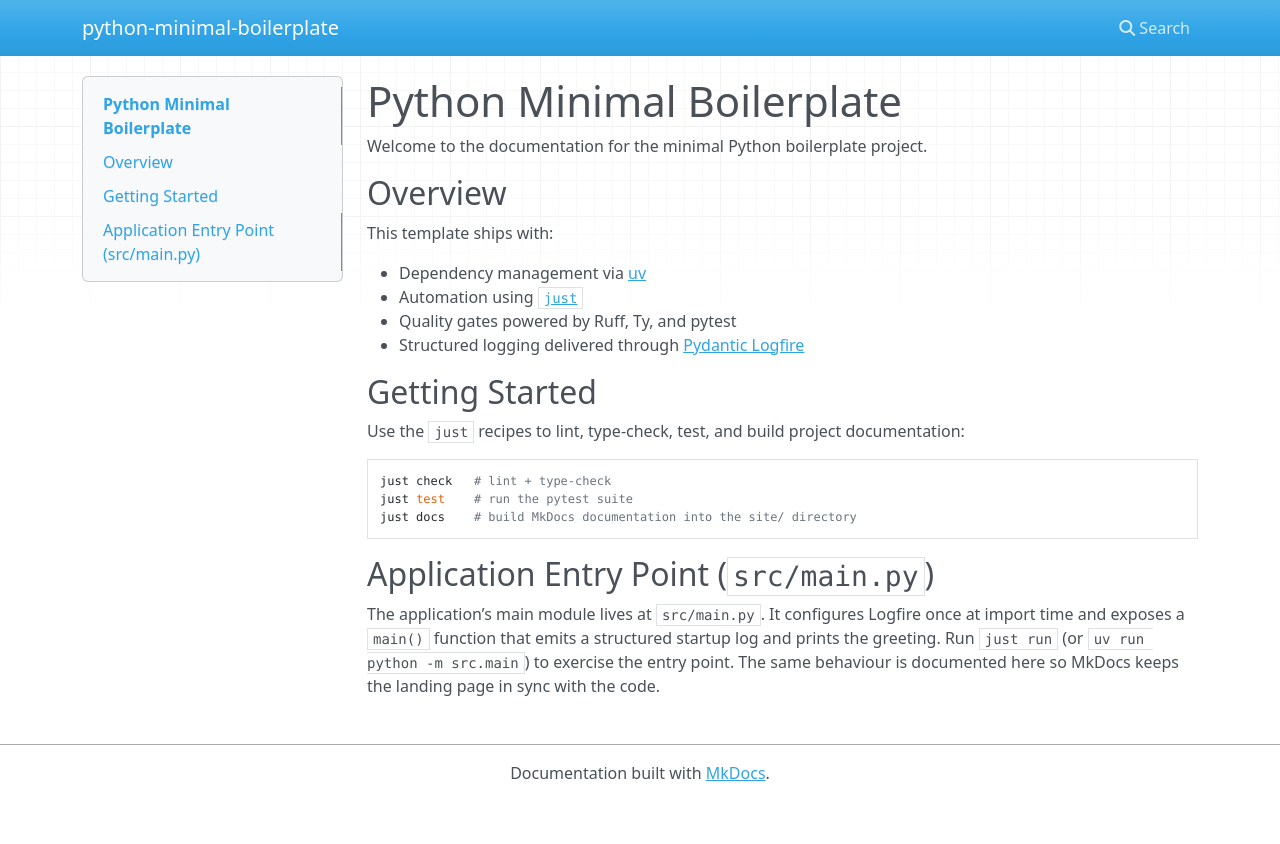
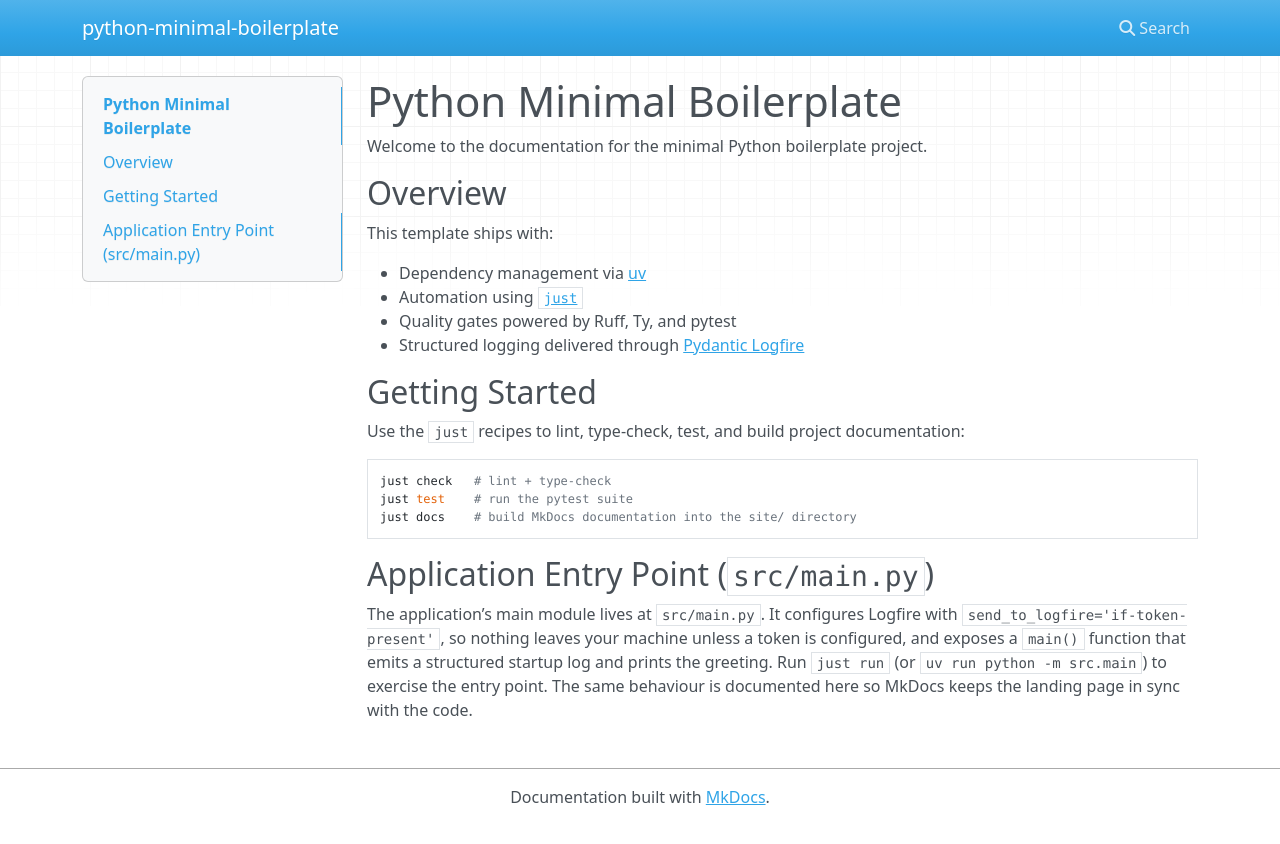
Before and after one commit to cast42/python-minimal-boilerplate, an MkDocs documentation site: the page built from docs/index.md, in a window 1280 px wide. Shown: the top 844 px of the page. Built offline with MkDocs 1.6.1, drawn with Linux system fonts in a browser that asks for light colours; nearby versions of some CDN libraries.

Commit message:
Simplified logfire configuration

```diff
--- a/docs/index.md
+++ b/docs/index.md
@@ -23,4 +23,4 @@ just docs    # build MkDocs documentation into the site/ directory
 
 ## Application Entry Point (`src/main.py`)
 
-The application’s main module lives at `src/main.py`. It configures Logfire once at import time and exposes a `main()` function that emits a structured startup log and prints the greeting. Run `just run` (or `uv run python -m src.main`) to exercise the entry point. The same behaviour is documented here so MkDocs keeps the landing page in sync with the code.
+The application’s main module lives at `src/main.py`. It configures Logfire with `send_to_logfire='if-token-present'`, so nothing leaves your machine unless a token is configured, and exposes a `main()` function that emits a structured startup log and prints the greeting. Run `just run` (or `uv run python -m src.main`) to exercise the entry point. The same behaviour is documented here so MkDocs keeps the landing page in sync with the code.
```
Also changed, not shown: README.md (+5 -3 lines), 1 other file.
